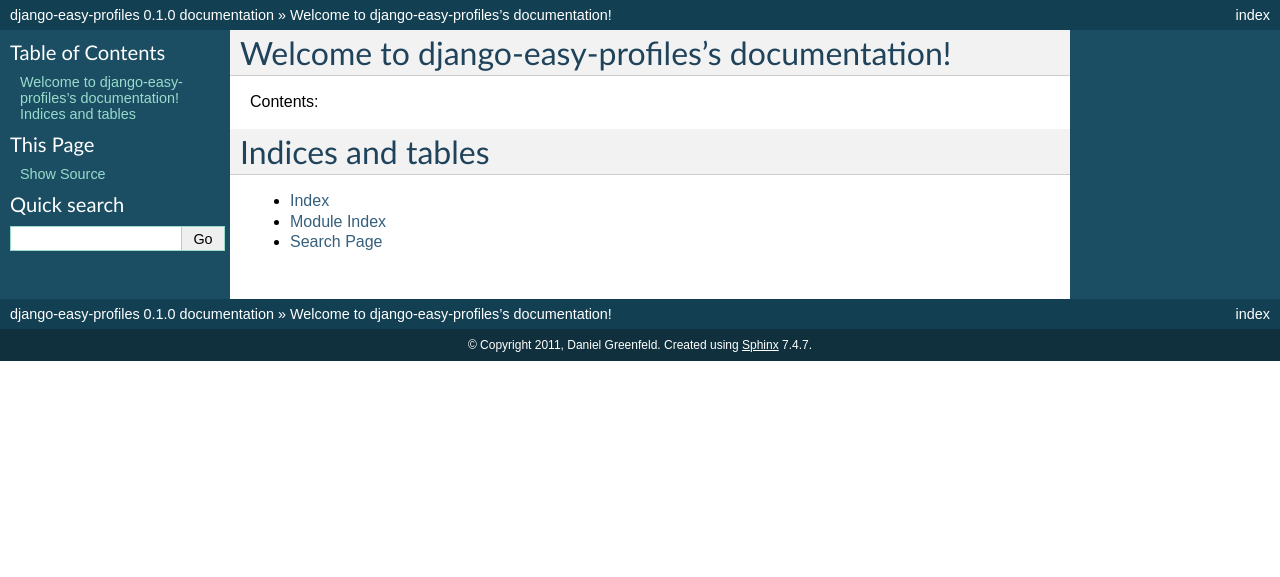
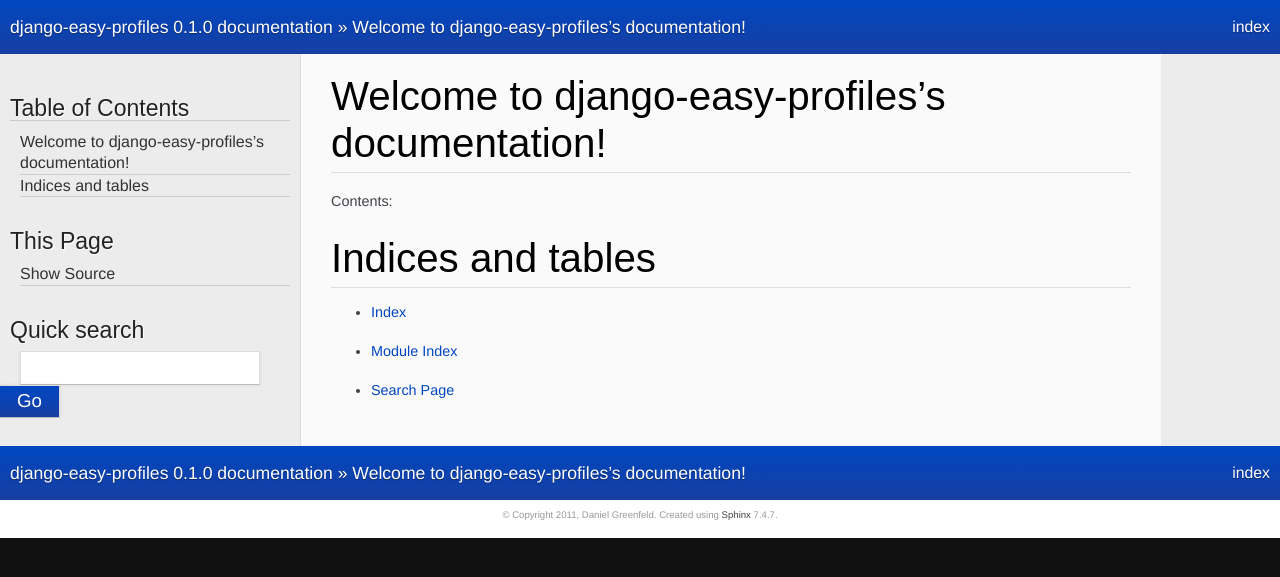
Before and after one commit to pydanny/django-easy-profiles, a Sphinx documentation site: the page built from docs/index.rst, in a window 1280 px wide. Shown: the top 577 px of the page. Built offline with Sphinx 7.4.7, drawn with Linux system fonts in a browser that asks for light colours; some web fonts are replaced.

```diff
--- a/README.rst
+++ b/README.rst
@@ -0,0 +1,5 @@
+====================
+django-easy-profiles
+====================
+
+Many handy django profile tricks to make it easier for developers.
--- a/docs/conf.py
+++ b/docs/conf.py
@@ -16,7 +16,7 @@
 # If extensions (or modules to document with autodoc) are in another directory,
 # add these directories to sys.path here. If the directory is relative to the
 # documentation root, use os.path.abspath to make it absolute, like shown here.
-#sys.path.insert(0, os.path.abspath('.'))
+sys.path.insert(0, os.path.abspath('../easy_maps'))
 
 # -- General configuration -----------------------------------------------------
 
@@ -91,7 +91,9 @@
 
 # The theme to use for HTML and HTML Help pages.  See the documentation for
 # a list of builtin themes.
-html_theme = 'default'
+#html_theme = 'default'
+html_theme = 'proBlue'
+html_theme_path = ["."]
 
 # Theme options are theme-specific and customize the look and feel of a theme
 # further.  For a list of options available for each theme, see the
--- /dev/null
+++ b/docs/proBlue/README.txt
@@ -0,0 +1,9 @@
+This is the proBlue theme for Sphinx.
+
+http://www.kellycreativetech.com/Blog/entry/ProBlue_Sphinx_Theme/
+
+You can install it by putting it in your docs directory (next to _static)
+then you can set in your conf.py
+
+    html_theme = 'proBlue'
+    html_theme_path = ["."]
--- /dev/null
+++ b/docs/proBlue/static/proBlue.css
@@ -0,0 +1,316 @@
+/**
+ * Sphinx stylesheet -- default theme
+ * ~~~~~~~~~~~~~~~~~~~~~~~~~~~~~~~~~~
+ */
+
+@import url("basic.css");
+
+/* -- fontfaces ----------------------------------------------------------- */
+@import url(http://fonts.googleapis.com/css?family=Droid+Sans:regular,bold);
+@import url(http://fonts.googleapis.com/css?family=Droid+Sans+Mono);
+
+@import url(http://fonts.googleapis.com/css?family=Josefin+Sans+Std+Light);
+/* -- page layout ----------------------------------------------------------- */
+
+body {
+    font-family: 'Droid Sans', helvetica, arial, serif;
+    font-size: 100%;
+    background-color: #111111;
+    color: #555555;
+    margin: 0;
+    padding: 0;
+}
+
+div.documentwrapper {
+    float: left;
+    width: 100%;
+}
+
+div.bodywrapper {
+    margin: 0 0 0 300px;
+}
+
+hr{
+    border: 1px solid #B1B4B6;
+}
+
+div.document {
+    background-color: #ececec;
+}
+
+div.body {
+    background-color: #fafafa;
+    color: #3E4349;
+    padding: 1em 30px 30px 30px;
+    font-size: 0.9em;
+    border-left:1px solid #ddd;
+}
+
+div.footer {
+    color: #999;
+    width: 100%;
+    padding: 9px 0 18px;
+    text-align: center;
+    font-size: 60%;
+    background: #fff;
+}
+
+div.footer a {
+    color: #444;
+}
+div.footer a:hover, div.related a:hover {
+border-bottom:1px solid #4362b0;
+}
+div.related {
+  background-color: #0046c0;
+  background-image: -moz-linear-gradient(top, #0046c0, #173fa2); /* FF3.6 */
+  background-image: -webkit-gradient(linear,left top,left bottom,color-stop(0, #0046c0),color-stop(1, #173fa2)); /* Saf4+, Chrome */
+            filter:  progid:DXImageTransform.Microsoft.gradient(startColorStr='#0046c0', EndColorStr='#173fa2'); /* IE6,IE7 */
+        -ms-filter: "progid:DXImageTransform.Microsoft.gradient(startColorStr='#0046c0', EndColorStr='#173fa2')"; /* IE8 */
+   line-height: 54px;
+    color: #ffffff;
+    text-shadow: 0px 1px 1px rgba(0,0,0,0.4);
+    font-size: 1.1em;
+}
+
+div.related a {
+    color: #fff;
+}
+
+div.related .right {
+    font-size: 0.9em;
+}
+
+div.sphinxsidebar {
+    font-size: 0.9em;
+    line-height: 1.5em;
+    width: 300px
+}
+div.sphinxsidebar a{
+display:block;
+border-bottom:1px solid #ccc;
+}
+
+div.sphinxsidebarwrapper{
+    padding: 20px 0;
+}
+
+div.sphinxsidebar h3,
+div.sphinxsidebar h4 {
+    font-family: 'Josefin Sans Std Light', arial, serif;
+    color: #222;
+    font-size: 1.6em;
+    font-weight: normal;
+    margin: 0;
+    padding: 24px 10px 0;
+    text-shadow: 1px 1px 1px white;
+}
+
+div.sphinxsidebar h3 a {
+    color: #222;
+}
+
+div.sphinxsidebar p {
+    color: #888888;
+    padding: 5px 20px;
+    margin: 0.5em 0px;
+}
+
+div.sphinxsidebar p.topless {
+}
+
+div.sphinxsidebar ul {
+    margin: 10px 10px 10px 20px;
+    padding: 0;
+}
+
+div.sphinxsidebar ul ul, div.sphinxsidebar ul.want-points{
+	list-style:none;
+	margin: 10px 0 10px 20px;
+}
+div.sphinxsidebar ul li{
+font-size:16px;
+}
+
+div.sphinxsidebar ul li li{
+font-size:12px;
+}
+
+div.sphinxsidebar li a {
+    color: #333;
+    display:block;
+    border-bottom:1px solid #ccc;
+}
+div.sphinxsidebar li a:hover, div.sphinxsidebar a:hover {
+    border-bottom:1px solid #c07100;
+}
+div.sphinxsidebar li li a {
+    color: #555;
+    border-bottom:1px solid #ddd;
+}
+
+div.sphinxsidebar a:hover {
+    color: #c07100;
+}
+
+div.sphinxsidebar input {
+    border: 1px solid #ddd;
+    border-bottom: 1px solid #bbb;
+    font-family: 'Droid Sans', helvetica, arial, serif;
+    font-size: 1.3em;
+    padding: 0.2em 0.4em;
+    -moz-box-shadow: 0px 0px 3px rgba(0,0,0,0.1);
+    -webkit-box-shadow: 0px 0px 3px rgba(0,0,0,0.1);
+    box-shadow: 0px 0px 3px rgba(0,0,0,0.1);
+}
+div.sphinxsidebar input:focus {
+    border: 1px solid #bbb;
+    border-bottom: 1px solid #999;
+}
+div.sphinxsidebar input[type=text]{
+    margin-left: 20px;
+    padding: 0.23em 0.4em;
+	color:#333;
+}
+div.sphinxsidebar input[type=submit]{
+  background-color: #0046c0;
+  background-image: -moz-linear-gradient(top, #0046c0, #173fa2); /* FF3.6 */
+  background-image: -webkit-gradient(linear,left top,left bottom,color-stop(0, #0046c0),color-stop(1, #173fa2)); /* Saf4+, Chrome */
+            filter:  progid:DXImageTransform.Microsoft.gradient(startColorStr='#0046c0', EndColorStr='#173fa2'); /* IE6,IE7 */
+        -ms-filter: "progid:DXImageTransform.Microsoft.gradient(startColorStr='#0046c0', EndColorStr='#173fa2')"; /* IE8 */
+ color:#fff;
+ cursor: pointer;
+}
+div.sphinxsidebar input[type=submit]:hover{
+  background-color: #0353e3;
+  background-image: -moz-linear-gradient(top, #0353e3, #063da0); /* FF3.6 */
+  background-image: -webkit-gradient(linear,left top,left bottom,color-stop(0, #0353e3),color-stop(1, #063da0)); /* Saf4+, Chrome */
+            filter:  progid:DXImageTransform.Microsoft.gradient(startColorStr='#0353e3', EndColorStr='#063da0'); /* IE6,IE7 */
+        -ms-filter: "progid:DXImageTransform.Microsoft.gradient(startColorStr='#0353e3', EndColorStr='#063da0')"; /* IE8 */
+}
+
+div.sphinxsidebar input[type=submit]:active{
+  background-image: -moz-linear-gradient(top, #0b34ce, #052392); /* FF3.6 */
+  background-image: -webkit-gradient(linear,left top,left bottom,color-stop(0, #0b34ce),color-stop(1, #052392)); /* Saf4+, Chrome */
+            filter:  progid:DXImageTransform.Microsoft.gradient(startColorStr='#0b34ce', EndColorStr='#052392'); /* IE6,IE7 */
+        -ms-filter: "progid:DXImageTransform.Microsoft.gradient(startColorStr='#0b34ce', EndColorStr='#052392')"; /* IE8 */
+}
+
+
+
+/* -- body styles ----------------------------------------------------------- */
+
+a {
+    color: #0046c0;
+    text-decoration: none;
+}
+
+a:hover {
+    color: #c07100;
+    border-bottom:1px solid #eee;
+}
+
+div.body h1,
+div.body h2,
+div.body h3,
+div.body h4,
+div.body h5,
+div.body h6 {
+    font-family: 'Josefin Sans Std Light', arial, serif;
+    font-weight: normal;
+    color: #000;
+    margin: 36px 0px 9px 0px;
+    padding: 5px 0 5px 0px;
+    text-shadow: 0px 1px 0 white;
+    border-bottom: 1px solid #ddd;
+}
+
+div.body h1 { margin-top: 0; font-size: 280%; }
+div.body h2 { font-size: 200%; }
+div.body h3 { font-size: 180%; }
+div.body h4 { font-size: 150%; }
+div.body h5 { font-size: 130%; }
+div.body h6 { font-size: 120%; }
+
+a.headerlink {
+    color: #c07100;
+    font-size: 0.8em;
+    padding: 0 4px 0 4px;
+    text-decoration: none;
+}
+
+a.headerlink:hover {
+    background-color: #c07100;
+    color: white;
+}
+
+div.body p, div.body dd, div.body li {
+    line-height: 1.5em;
+}
+div.body p{
+margin:1.2em 0;
+}
+div.admonition p.admonition-title + p {
+    display: inline;
+}
+
+div.highlight{
+    background-color: white;
+}
+
+div.note {
+    background-color: #eeeeee;
+    border: 1px solid #cccccc;
+}
+
+div.seealso {
+    background-color: #ffffcc;
+    border: 1px solid #ffff66;
+}
+
+div.topic {
+    background-color: #fafafa;
+    border-width: 0;
+}
+
+div.warning {
+    background-color: #ffe4e4;
+    border: 1px solid #ff6666;
+}
+
+p.admonition-title {
+    display: inline;
+}
+
+p.admonition-title:after {
+    content: ":";
+}
+
+pre {
+    font: 12px/18px 'Droid Sans Mono', arial, serif;
+    padding: 10px;
+    background-color: #fcfadd;
+    border:1px solid #ddd;
+    color: #222222;
+    line-height: 1.5em;
+    font-size: 1.1em;
+    margin: 1.5em 0 1.5em 0;
+    -webkit-box-shadow: 0px 0px 4px #d8d8d8;
+    -moz-box-shadow: 0px 0px 4px #d8d8d8;
+    box-shadow: 0px 0px 4px #d8d8d8;
+}
+.pre{
+    font-family: 'Droid Sans Mono', arial, serif;
+
+}
+
+tt {
+    color: #222222;
+    padding: 1px 2px;
+    font-size: 1.2em;
+    font-family: monospace;
+}
+
+#table-of-contents ul {
+    padding-left: 2em;
+}
--- /dev/null
+++ b/docs/proBlue/theme.conf
@@ -0,0 +1,3 @@
+[theme]
+inherit = nature
+stylesheet = proBlue.css
--- /dev/null
+++ b/docs/settings.py
@@ -0,0 +1,94 @@
+# Django settings for dummy project.
+
+DEBUG = True
+TEMPLATE_DEBUG = DEBUG
+
+ADMINS = (
+    # ('Your Name', 'your_email@domain.com'),
+)
+
+MANAGERS = ADMINS
+
+DATABASES = {
+    'default': {
+        'ENGINE': 'django.db.backends.', # Add 'postgresql_psycopg2', 'postgresql', 'mysql', 'sqlite3' or 'oracle'.
+        'NAME': '',                      # Or path to database file if using sqlite3.
+        'USER': '',                      # Not used with sqlite3.
+        'PASSWORD': '',                  # Not used with sqlite3.
+        'HOST': '',                      # Set to empty string for localhost. Not used with sqlite3.
+        'PORT': '',                      # Set to empty string for default. Not used with sqlite3.
+    }
+}
+
+# Local time zone for this installation. Choices can be found here:
+# http://en.wikipedia.org/wiki/List_of_tz_zones_by_name
+# although not all choices may be available on all operating systems.
+# On Unix systems, a value of None will cause Django to use the same
+# timezone as the operating system.
+# If running in a Windows environment this must be set to the same as your
+# system time zone.
+TIME_ZONE = 'America/Chicago'
+
+# Language code for this installation. All choices can be found here:
+# http://www.i18nguy.com/unicode/language-identifiers.html
+LANGUAGE_CODE = 'en-us'
+
+SITE_ID = 1
+
+# If you set this to False, Django will make some optimizations so as not
+# to load the internationalization machinery.
+USE_I18N = True
+
+# If you set this to False, Django will not format dates, numbers and
+# calendars according to the current locale
+USE_L10N = True
+
+# Absolute path to the directory that holds media.
+# Example: "/home/media/media.lawrence.com/"
+MEDIA_ROOT = ''
+
+# URL that handles the media served from MEDIA_ROOT. Make sure to use a
+# trailing slash if there is a path component (optional in other cases).
+# Examples: "http://media.lawrence.com", "http://example.com/media/"
+MEDIA_URL = ''
+
+# URL prefix for admin media -- CSS, JavaScript and images. Make sure to use a
+# trailing slash.
+# Examples: "http://foo.com/media/", "/media/".
+ADMIN_MEDIA_PREFIX = '/media/'
+
+# Make this unique, and don't share it with anybody.
+SECRET_KEY = 'n!i=f$pghg24-$!z#lzd+=sae-&aeqhb*itn_ochin_bv%hp3b'
+
+# List of callables that know how to import templates from various sources.
+TEMPLATE_LOADERS = (
+    'django.template.loaders.filesystem.Loader',
+    'django.template.loaders.app_directories.Loader',
+#     'django.template.loaders.eggs.Loader',
+)
+
+MIDDLEWARE_CLASSES = (
+    'django.middleware.common.CommonMiddleware',
+    'django.contrib.sessions.middleware.SessionMiddleware',
+    'django.middleware.csrf.CsrfViewMiddleware',
+    'django.contrib.auth.middleware.AuthenticationMiddleware',
+    'django.contrib.messages.middleware.MessageMiddleware',
+)
+
+ROOT_URLCONF = 'dummy.urls'
+
+TEMPLATE_DIRS = (
+    # Put strings here, like "/home/html/django_templates" or "C:/www/django/templates".
+    # Always use forward slashes, even on Windows.
+    # Don't forget to use absolute paths, not relative paths.
+)
+
+INSTALLED_APPS = (
+    'django.contrib.auth',
+    'django.contrib.contenttypes',
+    'django.contrib.sessions',
+    'django.contrib.sites',
+    'django.contrib.messages',
+    # Uncomment the next line to enable the admin:
+    # 'django.contrib.admin',
+)
```
Also changed, not shown: CONTRIBUTORS.txt (added, +13 -0 lines), docs/proBlue/LICENSE.txt (added, +9 -0 lines), setup.py (+33 -0 lines), LICENSE.txt (added), 2 other files.
